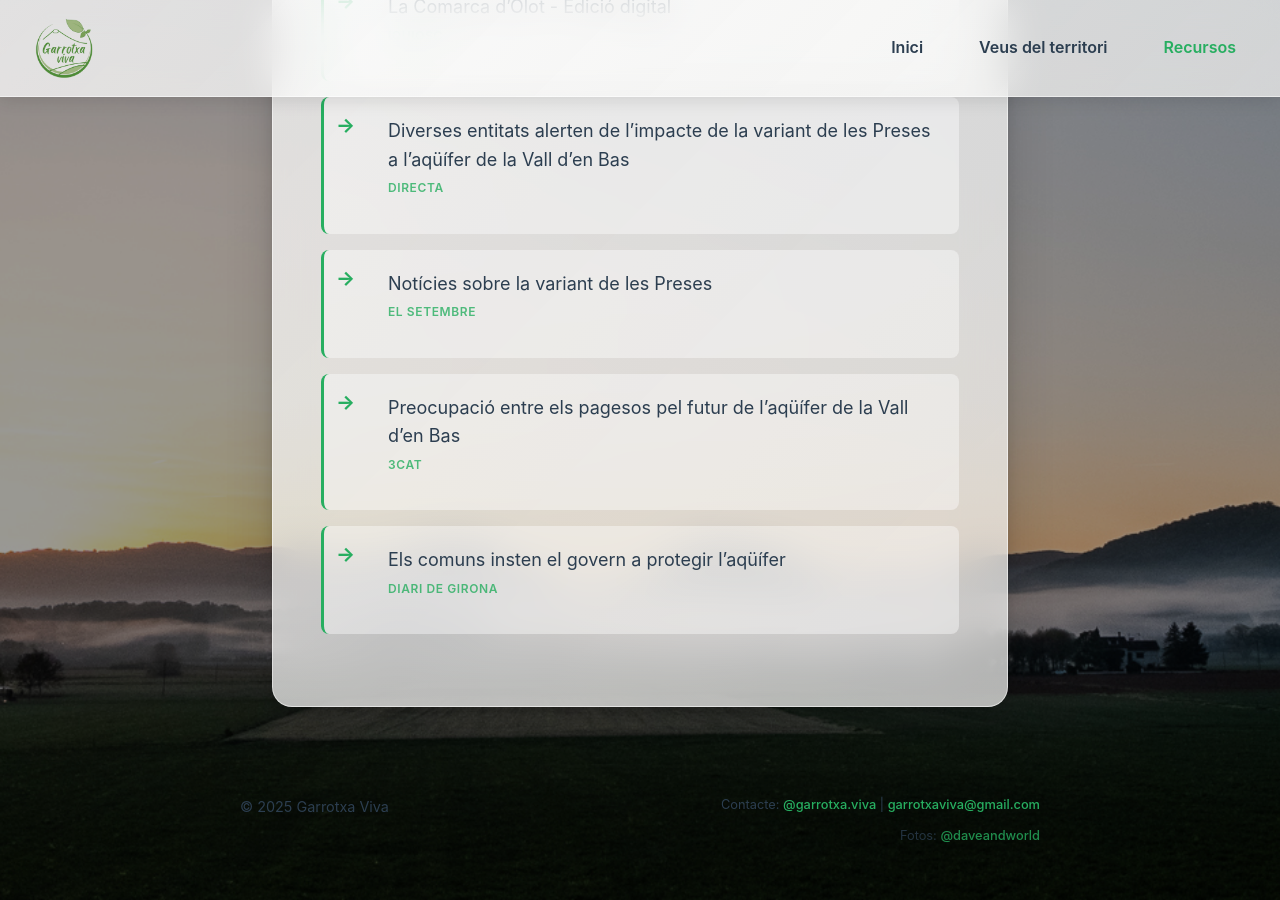
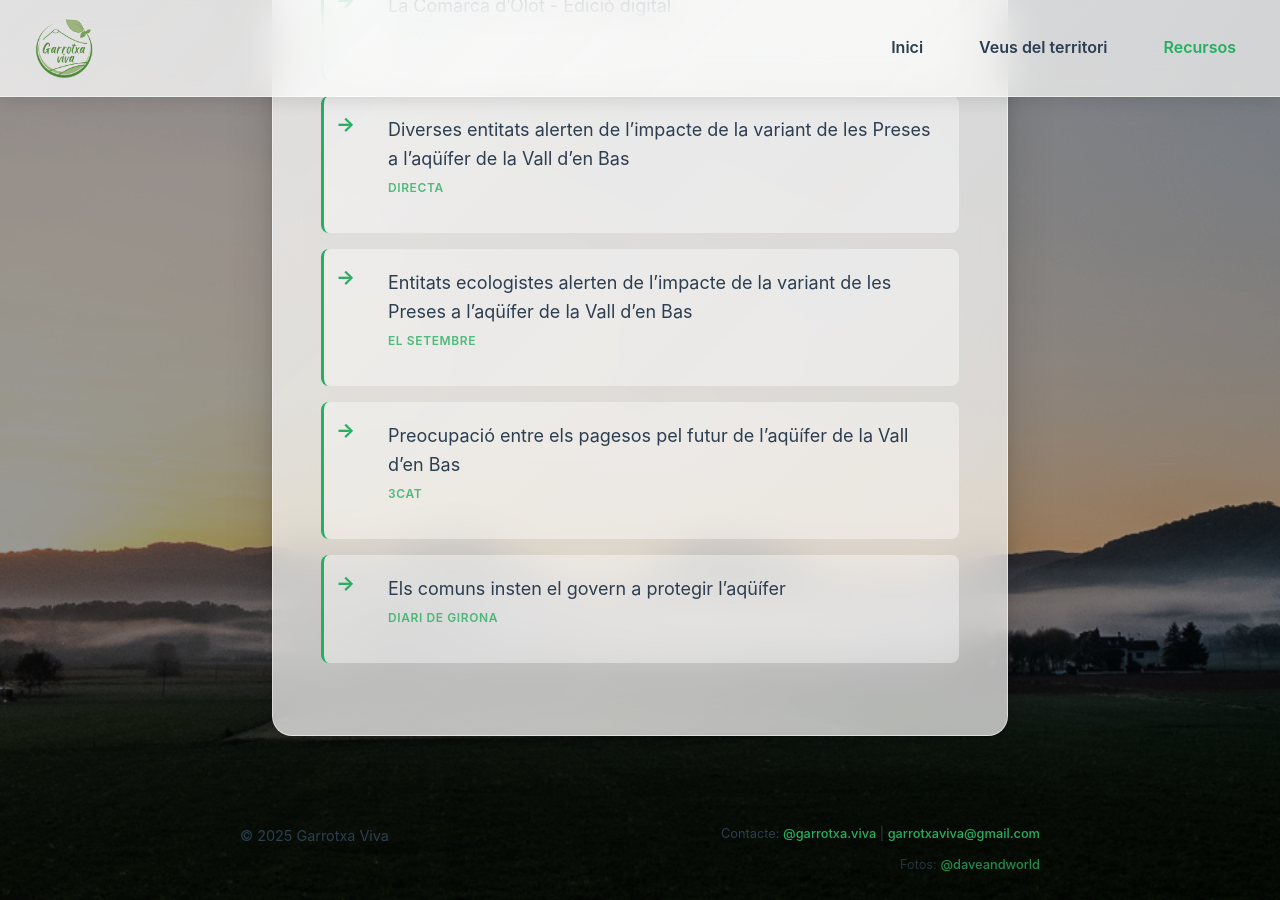
Before and after one commit to garrotxa-viva/garrotxa-viva.github.io, a Jekyll site: the page built from recursos.markdown, in a window 1280 px wide and 900 px high, scrolled down 1024 px. Built offline with Jekyll 4.4.1, drawn with Linux system fonts in a browser that asks for light colours; before the commit the page ends 1895 px from its top, so only the background shows below that.

Commit message:
Fix El Setembre resource

```diff
--- a/recursos.markdown
+++ b/recursos.markdown
@@ -21,7 +21,7 @@ title: Recursos - Garrotxa Viva
 
 - [Diverses entitats alerten de l'impacte de la variant de les Preses a l'aqüífer de la Vall d'en Bas <span class="source">Directa</span>](https://directa.cat/entitats-ecologistes-alerten-de-limpacte-de-la-variant-de-les-preses-a-laquifer-de-la-vall-den-bas/)
 
-- [Notícies sobre la variant de les Preses <span class="source">El Setembre</span>](https://www.elsetembre.cat/noticies/etiqueta/variant+de+les+Preses)
+- [Entitats ecologistes alerten de l’impacte de la variant de les Preses a l’aqüífer de la Vall d’en Bas <span class="source">El Setembre</span>](https://www.elsetembre.cat/noticia/1914/entitats-ecologistes-alerten-impacte-variant-preses-aquifer-vall-bas)
 
 - [Preocupació entre els pagesos pel futur de l'aqüífer de la Vall d'en Bas <span class="source">3Cat</span>](https://www.3cat.cat/3cat/preocupacio-entre-els-pagesos-pel-futur-de-laquifer-de-la-vall-den-bas/video/6356636/)
 
```
